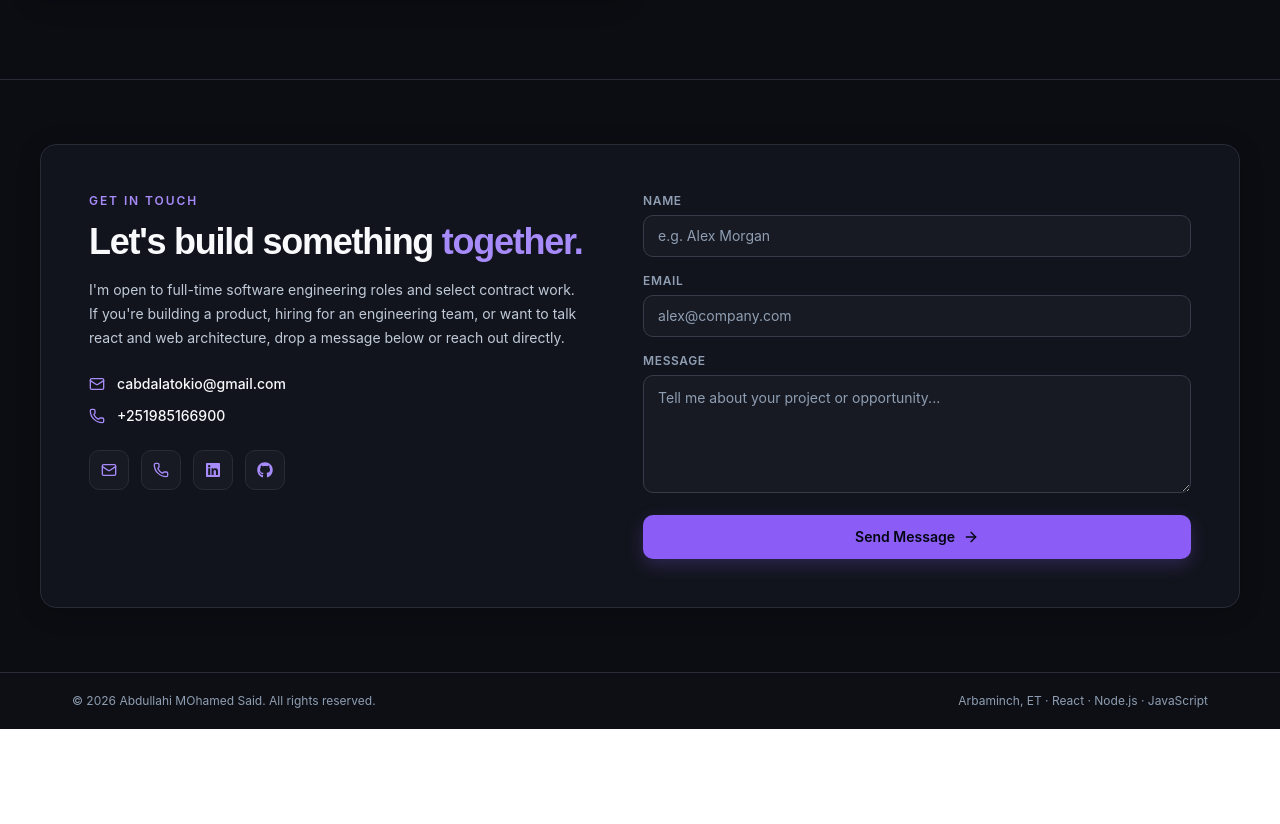
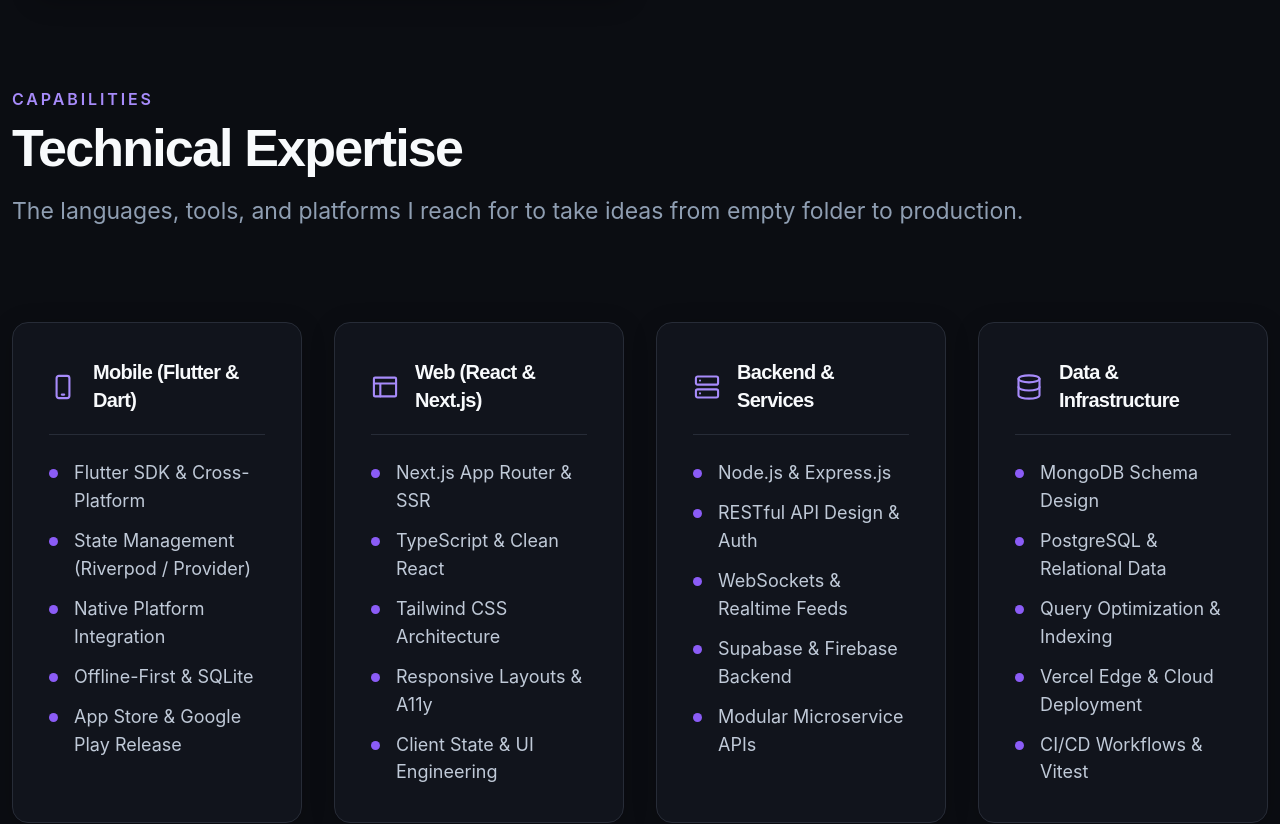
Before and after one commit to cabdalatokio-droid/portfolio_website, a React (Vite) app: page / in a window 1280 px wide. Shown: the part 1833-2657 px from the top of the page. Before the commit the page ends 2562 px from the top, so only its background shows below. Built offline with nearby package versions, Linux system fonts and the light colour scheme.

Commit message:
creag]ting skills page

```diff
--- a/src/App.jsx
+++ b/src/App.jsx
@@ -14,8 +14,8 @@
       <main id="home">
         <About />
         <Experience />
-        {/* <Skills />
-        <Projects />
+        <Skills />
+        {/* <Projects />
         <Hoppies />
         <Contacts /> */}
         <Footer/>
--- a/src/components/Skills.jsx
+++ b/src/components/Skills.jsx
@@ -1,9 +1,163 @@
+
+const skillGroups = [
+  {
+    title: "Mobile (Flutter & Dart)",
+    icon: "mobile",
+    skills: [
+      "Flutter SDK & Cross-Platform",
+      "State Management (Riverpod / Provider)",
+      "Native Platform Integration",
+      "Offline-First & SQLite",
+      "App Store & Google Play Release",
+    ],
+  },
+  {
+    title: "Web (React & Next.js)",
+    icon: "web",
+    skills: [
+      "Next.js App Router & SSR",
+      "TypeScript & Clean React",
+      "Tailwind CSS Architecture",
+      "Responsive Layouts & A11y",
+      "Client State & UI Engineering",
+    ],
+  },
+  {
+    title: "Backend & Services",
+    icon: "server",
+    skills: [
+      "Node.js & Express.js",
+      "RESTful API Design & Auth",
+      "WebSockets & Realtime Feeds",
+      "Supabase & Firebase Backend",
+      "Modular Microservice APIs",
+    ],
+  },
+  {
+    title: "Data & Infrastructure",
+    icon: "database",
+    skills: [
+      "MongoDB Schema Design",
+      "PostgreSQL & Relational Data",
+      "Query Optimization & Indexing",
+      "Vercel Edge & Cloud Deployment",
+      "CI/CD Workflows & Vitest",
+    ],
+  },
+];
+
+const SkillIcon = ({ type }) => {
+  const common = {
+    width: 28,
+    height: 28,
+    viewBox: "0 0 24 24",
+    fill: "none",
+    stroke: "currentColor",
+    strokeWidth: 1.8,
+    strokeLinecap: "round",
+    strokeLinejoin: "round",
+    "aria-hidden": true,
+  };
+
+  switch (type) {
+    case "mobile":
+      return (
+        <svg {...common}>
+          <rect x="6.5" y="2.5" width="11" height="19" rx="2" />
+          <path d="M11 18.5h2" />
+        </svg>
+      );
+
+    case "web":
+      return (
+        <svg {...common}>
+          <rect x="2.5" y="4" width="19" height="16" rx="1" />
+          <path d="M2.5 9h19M8 9v11" />
+        </svg>
+      );
+
+    case "server":
+      return (
+        <svg {...common}>
+          <rect x="2.5" y="3" width="19" height="7" rx="1.5" />
+          <rect x="2.5" y="14" width="19" height="7" rx="1.5" />
+          <path d="M6 6.5h.01M6 17.5h.01" />
+        </svg>
+      );
+
+    case "database":
+      return (
+        <svg {...common}>
+          <ellipse cx="12" cy="5" rx="9" ry="3" />
+          <path d="M3 5v14c0 1.7 4 3 9 3s9-1.3 9-3V5" />
+          <path d="M3 12c0 1.7 4 3 9 3s9-1.3 9-3" />
+        </svg>
+      );
+
+    default:
+      return null;
+  }
+};
+
 const Skills = () => {
   return (
-    <section id="skills" className="page-section" aria-labelledby="skills-heading">
-      <h2 id="skills-heading">Skills</h2>
+    <section
+      id="skills"
+      className="page-section !pt-2 !pb-12 bg-page px-2 sm:px-3"
+      aria-labelledby="skills-heading"
+    >
+      <div className="w-full">
+        <header className="mb-14 sm:mb-20 xl:mb-[92px]">
+          <p className="text-base font-semibold uppercase leading-6 tracking-[0.18em] text-brand-400">
+            Capabilities
+          </p>
+
+          <h2
+            id="skills-heading"
+            className="mt-2 font-display text-[38px] font-bold leading-[1.12] tracking-brand text-text-primary sm:text-[52px]"
+          >
+            Technical Expertise
+          </h2>
+
+          <p className="mt-4 max-w-5xl text-lg leading-relaxed text-text-muted sm:text-[23px]">
+            The languages, tools, and platforms I reach for to take ideas
+            from empty folder to production.
+          </p>
+        </header>
+
+        <div className="grid grid-cols-1 gap-6 md:grid-cols-2 xl:grid-cols-4 xl:gap-8">
+          {skillGroups.map((group) => (
+            <article
+              key={group.title}
+              className="min-h-[380px] rounded-card border border-border bg-surface p-6 shadow-card transition-all duration-300 ease-brand hover:-translate-y-1 hover:border-brand-500/60 hover:bg-surface-soft hover:shadow-card-hover sm:p-7 xl:p-9"
+            >
+              <div className="flex items-center gap-4 border-b border-border pb-5">
+                <span className="shrink-0 text-brand-400">
+                  <SkillIcon type={group.icon} />
+                </span>
+
+                <h3 className="font-display text-xl font-bold leading-snug tracking-brand text-text-primary">
+                  {group.title}
+                </h3>
+              </div>
+
+              <ul className="mt-6 space-y-3">
+                {group.skills.map((skill) => (
+                  <li
+                    key={skill}
+                    className="flex items-start gap-4 text-[17px] leading-[1.55] text-text-secondary sm:text-lg"
+                  >
+                    <span className="mt-[10px] size-[9px] shrink-0 rounded-full bg-brand-500" />
+                    <span>{skill}</span>
+                  </li>
+                ))}
+              </ul>
+            </article>
+          ))}
+        </div>
+      </div>
     </section>
-  )
-}
+  );
+};
 
-export default Skills
+export default Skills;
```
